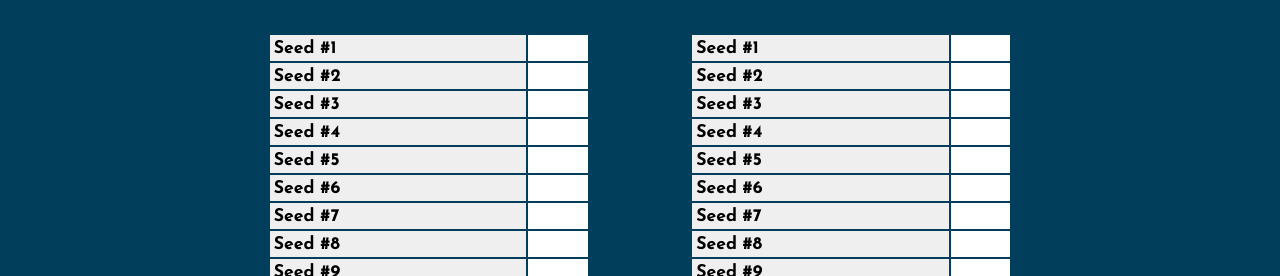
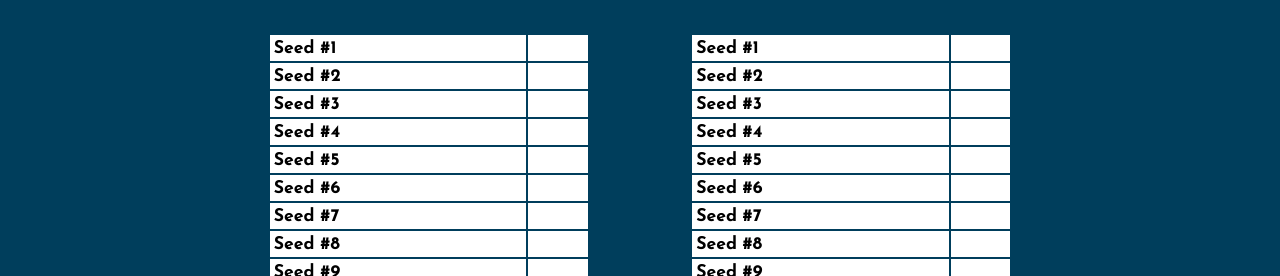
Before and after one commit to ClementRayer/nba-ranking, a plain HTML site: page index.html in a window 1280 px wide. Shown: the part 524-800 px from the top of the page. Drawn offline with Linux system fonts and the light colour scheme.

Commit message:
Fix input background and color

```diff
--- a/css/style.css
+++ b/css/style.css
@@ -92,6 +92,8 @@ label:active:after {
     font-size: 1.1rem;
     border: #003e5c solid 1px;
     border-radius: 0px;
+    background-color: #ffffff;
+    color: #000000;
 }
 input[type="number"]{
     -webkit-appearance: none;
```
